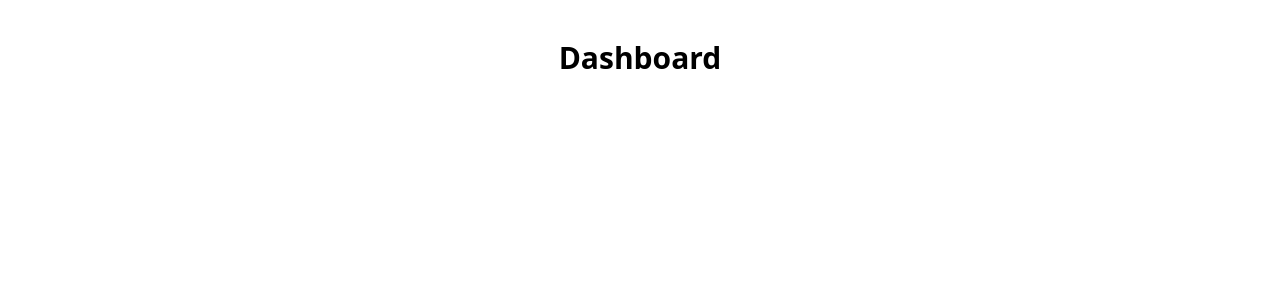
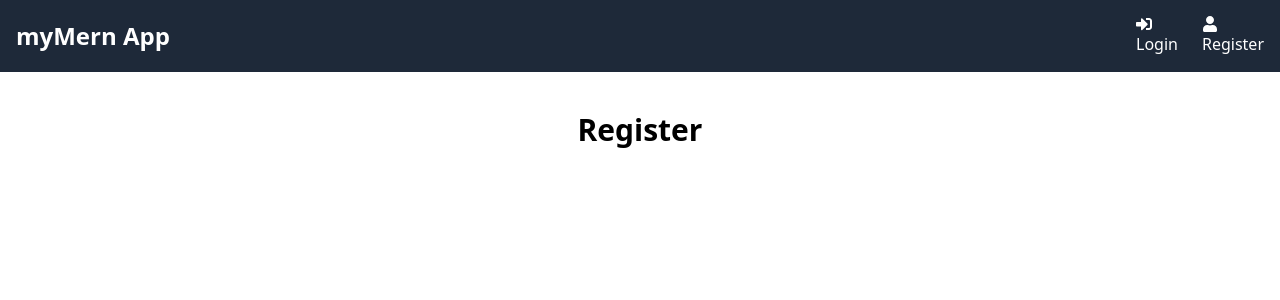
Before and after one commit to sabaPhruidze/mern-app, a React app in the folder frontend/: page /register in a window 1280 px wide. Shown: the top 300 px of the page. Built offline with nearby package versions, Linux system fonts and the light colour scheme; the HTML template or start-up script is replaced by a standard one.

Commit message:
just created 3 page component and header as well as using lazy suspense created router

```diff
--- a/frontend/src/App.tsx
+++ b/frontend/src/App.tsx
@@ -1,10 +1,31 @@
 import "./App.css";
-import Dashboard from "./pages/Dashboard";
+import { BrowserRouter as Router, Routes, Route } from "react-router-dom";
+import { lazy, Suspense } from "react";
+
+const Dashboard = lazy(() => import("./pages/Dashboard"));
+const Header = lazy(() => import("./components/Header"));
+const Login = lazy(() => import("./pages/Login"));
+const Register = lazy(() => import("./pages/Register"));
 function App() {
   return (
-    <div>
-      <Dashboard />
-    </div>
+    <Router>
+      <Suspense
+        fallback={
+          <div className="flex w-screen h-screen justify-center items-center">
+            <p>loading...</p>
+          </div>
+        }
+      >
+        <div>
+          <Header />
+          <Routes>
+            <Route path="/" element={<Dashboard />} />
+            <Route path="/login" element={<Login />} />
+            <Route path="/register" element={<Register />} />
+          </Routes>
+        </div>
+      </Suspense>
+    </Router>
   );
 }
 
--- /dev/null
+++ b/frontend/src/components/Header.tsx
@@ -0,0 +1,29 @@
+import { Link } from "react-router-dom";
+import { FaSignInAlt, FaUser } from "react-icons/fa";
+const Header = () => {
+  return (
+    <header className="bg-gray-800 text-white p-4 mb-10 header">
+      <div className="container mx-auto flex justify-between items-center">
+        {/* logo main */}
+        <div className="logo text-2xl font-bold">
+          <Link to="/">myMern App</Link>
+        </div>
+        {/* menu botton */}
+        <ul className="flex items-center space-x-6">
+          <li className="flex items-center gap-2 hover:text-gray-300">
+            <Link to="/login">
+              <FaSignInAlt /> Login
+            </Link>
+          </li>
+          <li className="flex items-center gap-2 hover:text-gray-300">
+            <Link to="/register">
+              <FaUser /> Register
+            </Link>
+          </li>
+        </ul>
+      </div>
+    </header>
+  );
+};
+
+export default Header;
--- a/frontend/src/pages/Dashboard.tsx
+++ b/frontend/src/pages/Dashboard.tsx
@@ -1,5 +1,3 @@
-import React from "react";
-
 const Dashboard = () => {
   return <div className="text-3xl font-bold text-center mt-10">Dashboard</div>;
 };
--- /dev/null
+++ b/frontend/src/pages/Login.tsx
@@ -0,0 +1,5 @@
+const Login = () => {
+  return <div className="text-3xl font-bold text-center mt-10">Login</div>;
+};
+
+export default Login;
--- /dev/null
+++ b/frontend/src/pages/Register.tsx
@@ -0,0 +1,5 @@
+const Register = () => {
+  return <div className="text-3xl font-bold text-center mt-10">Register</div>;
+};
+
+export default Register;
```
